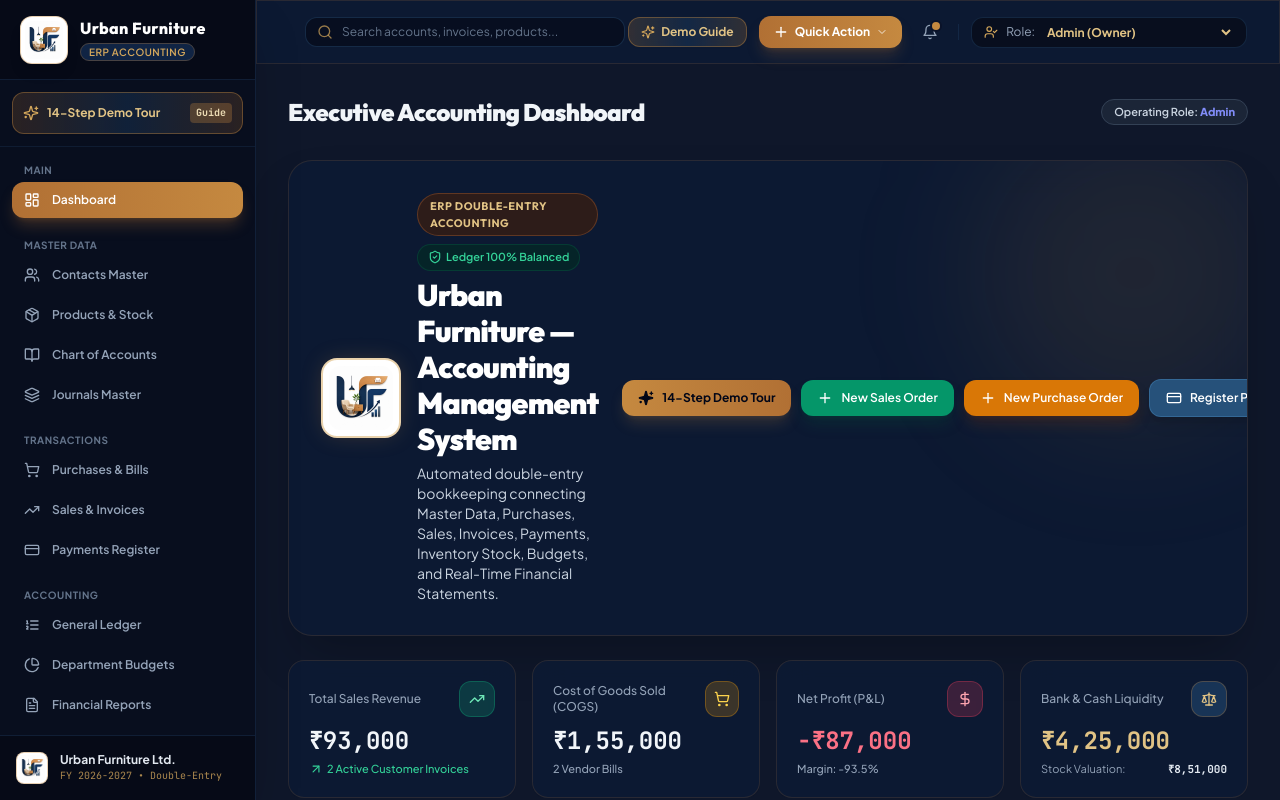
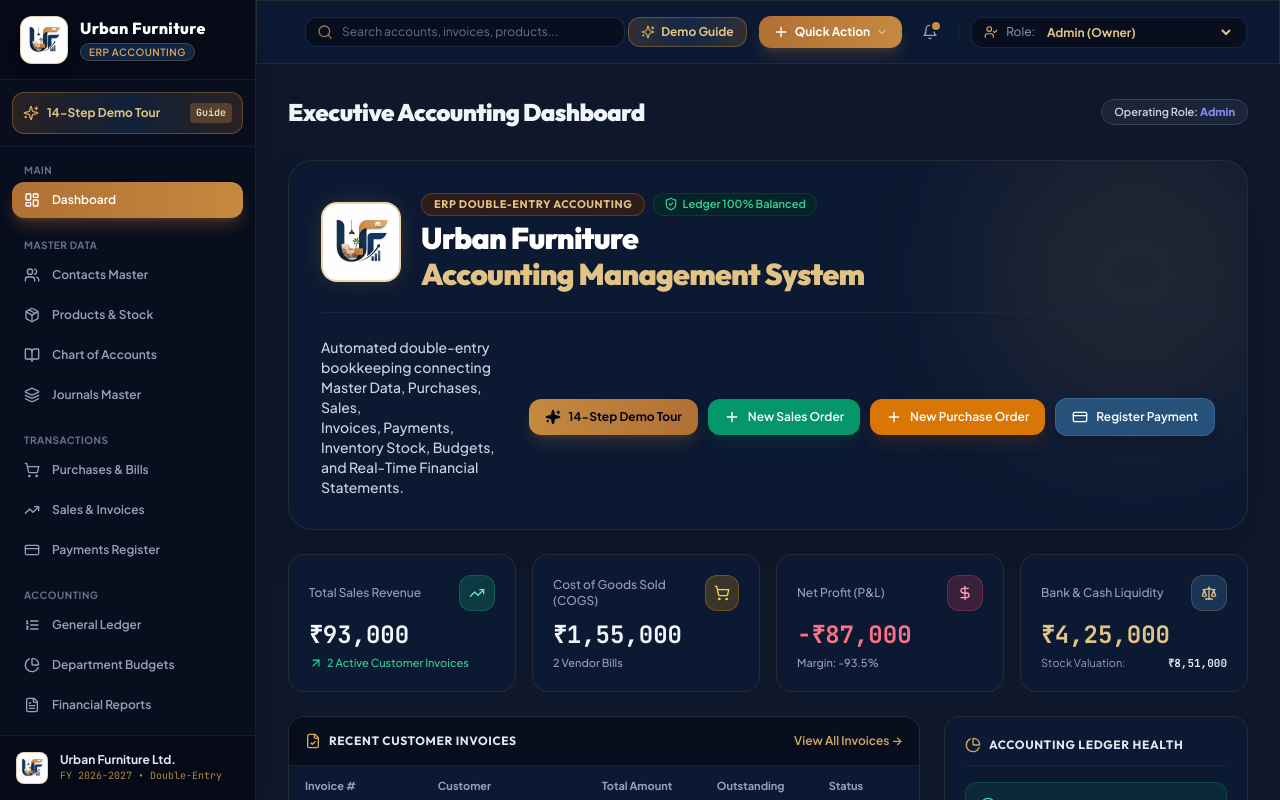
Before and after one commit to pruthvipatel2024/Urban-Furniture-Odoo-hackathon, a React (Vite) app in the folder frontend/: page / in a window 1280 px wide. Shown: the top 800 px of the page. Built offline with nearby package versions, Linux system fonts and the light colour scheme.

Commit message:
Format Dashboard header title into 2 lines, subtitle into 2 lines, and realign quick action buttons

```diff
--- a/frontend/src/components/Dashboard.jsx
+++ b/frontend/src/components/Dashboard.jsx
@@ -53,8 +53,10 @@ export default function Dashboard({
       <div className="glass-panel bg-gradient-to-r from-[#060a17] via-[#0e1e38] to-[#060a17] p-6 sm:p-8 rounded-3xl text-white shadow-2xl relative overflow-hidden border border-teak-500/30">
         <div className="absolute right-0 top-0 translate-x-12 -translate-y-12 w-80 h-80 bg-teak-500/10 rounded-full blur-3xl pointer-events-none"></div>
 
-        <div className="relative z-10 flex flex-col md:flex-row md:items-center justify-between gap-6">
-          <div className="flex items-start sm:items-center space-x-4">
+        <div className="relative z-10 space-y-5">
+          {/* Header Top Row: Logo + Badges + 2-Line Title */}
+          <div className="flex flex-col md:flex-row md:items-center justify-between gap-4 border-b border-slate-800/80 pb-5">
+            <div className="flex items-center space-x-5">
               <div className="w-16 h-16 sm:w-20 sm:h-20 rounded-2xl bg-white p-1.5 flex items-center justify-center shadow-xl border-2 border-teak-400/50 shrink-0 teak-glow">
                 <img
                   src="/logo.png"
@@ -62,24 +64,30 @@ export default function Dashboard({
                   className="w-full h-full object-contain rounded-xl"
                 />
               </div>
-            <div className="space-y-1.5">
-              <div className="flex flex-wrap items-center gap-2">
-                <span className="text-[11px] font-bold uppercase tracking-wider text-teak-300 bg-teak-950/80 px-3 py-1 rounded-full border border-teak-700/50 font-display">
+              <div className="space-y-1">
+                <div className="flex flex-wrap items-center gap-2 mb-1">
+                  <span className="text-[11px] font-bold uppercase tracking-wider text-teak-300 bg-teak-950/80 px-3 py-0.5 rounded-full border border-teak-700/50 font-display">
                     ERP Double-Entry Accounting
                   </span>
-                <span className="text-[11px] font-semibold text-emerald-400 flex items-center space-x-1 bg-emerald-950/60 px-2.5 py-1 rounded-full border border-emerald-800/40">
+                  <span className="text-[11px] font-semibold text-emerald-400 flex items-center space-x-1 bg-emerald-950/60 px-2.5 py-0.5 rounded-full border border-emerald-800/40">
                     <ShieldCheck className="w-3.5 h-3.5" />
                     <span>Ledger 100% Balanced</span>
                   </span>
                 </div>
-              <h1 className="text-2xl sm:text-3xl font-black tracking-tight text-white font-display">
-                Urban Furniture — Accounting Management System
+                <h1 className="text-2xl sm:text-3xl font-black tracking-tight text-white font-display leading-snug">
+                  <div>Urban Furniture</div>
+                  <div className="text-teak-300">Accounting Management System</div>
                 </h1>
-              <p className="text-xs sm:text-sm text-slate-300 max-w-xl leading-relaxed">
-                Automated double-entry bookkeeping connecting Master Data, Purchases, Sales, Invoices, Payments, Inventory Stock, Budgets, and Real-Time Financial Statements.
-              </p>
               </div>
             </div>
+          </div>
+
+          {/* Subtitle (2 Lines) + Cleanly Aligned Buttons Below */}
+          <div className="flex flex-col lg:flex-row lg:items-center justify-between gap-4 pt-1">
+            <p className="text-xs sm:text-sm text-slate-300 leading-relaxed font-medium">
+              Automated double-entry bookkeeping connecting Master Data, Purchases, Sales,<br className="hidden sm:inline" />
+              Invoices, Payments, Inventory Stock, Budgets, and Real-Time Financial Statements.
+            </p>
 
             {/* Quick Action Buttons */}
             <div className="flex flex-wrap items-center gap-2.5 shrink-0">
@@ -114,6 +122,7 @@ export default function Dashboard({
                 <CreditCard className="w-4 h-4" />
                 <span>Register Payment</span>
               </button>
+            </div>
           </div>
         </div>
       </div>
```
Lines whose indentation alone changed are shown as unchanged.
